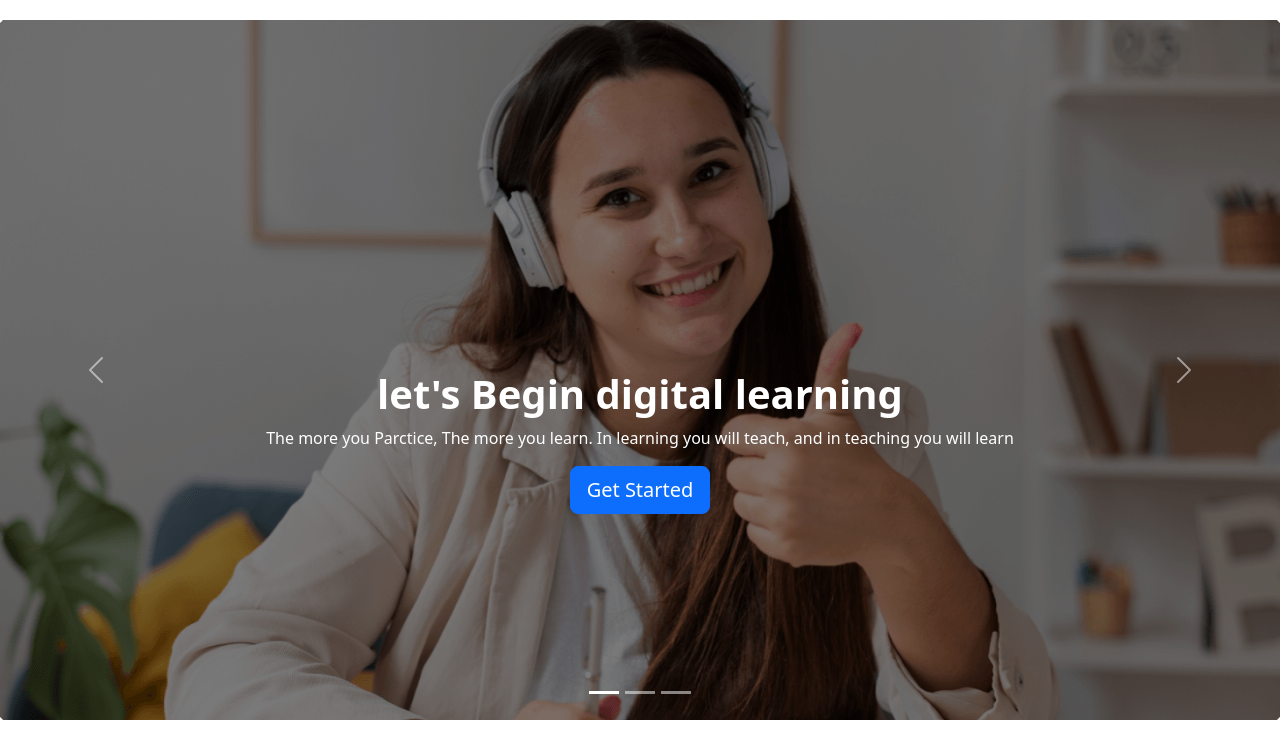
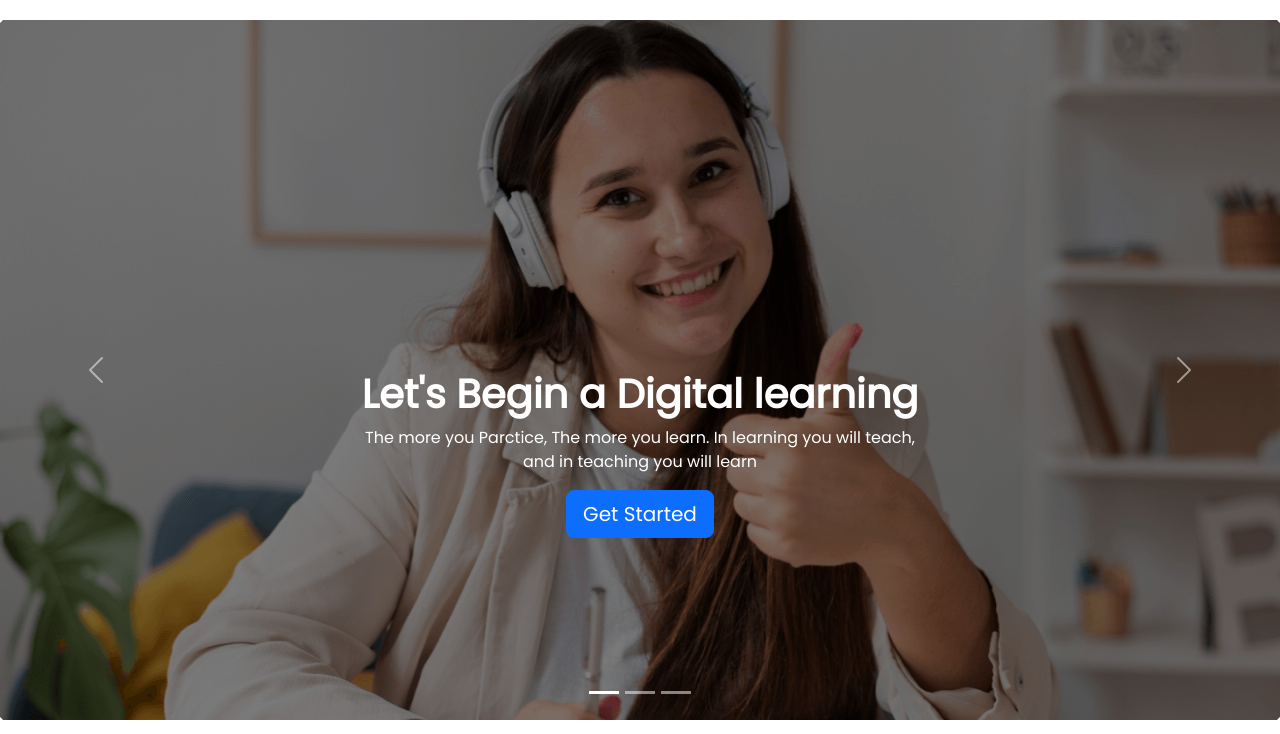
Before and after one commit to kobir0/Edu-Zone-Assignment-3, a plain HTML site: page index.html in a window 1280 px wide. Shown: the part 66-800 px from the top of the page. Drawn offline with nearby package versions, Linux system fonts and the light colour scheme.

Commit message:
Entire-web-correction

```diff
--- a/index.html
+++ b/index.html
@@ -9,6 +9,9 @@
     <link href="https://cdn.jsdelivr.net/npm/bootstrap@5.2.0/dist/css/bootstrap.min.css" rel="stylesheet"
         integrity="sha384-gH2yIJqKdNHPEq0n4Mqa/HGKIhSkIHeL5AyhkYV8i59U5AR6csBvApHHNl/vI1Bx" crossorigin="anonymous">
     <link rel="stylesheet" href="style.css">
+    <link rel="preconnect" href="https://fonts.googleapis.com">
+    <link rel="preconnect" href="https://fonts.gstatic.com" crossorigin>
+    <link href="https://fonts.googleapis.com/css2?family=Poppins&display=swap" rel="stylesheet">
 
 
 </head>
@@ -75,10 +78,10 @@
                             class="carousel-caption d-flex flex-column justify-content-center align-items-center h-50 d-md-block  ">
 
                             <div>
-                                <h1 class="fw-bold">let's Begin digital learning</h1>
+                                <h1 class="fw-bold">Let's Begin a Digital learning</h1>
                                 <p>
                                     The more you Parctice,
-                                    The more you learn. In learning you will teach, and in teaching you will learn
+                                    The more you learn. In learning you will teach, <br> and in teaching you will learn
                                 </p>
                                 <Button class="btn btn-primary btn-lg">Get Started</Button>
                             </div>
@@ -90,10 +93,10 @@
                         <div
                             class="carousel-caption  d-md-block  d-flex flex-column justify-content-center align-items-center h-50 ">
                             <div>
-                                <h1 class="fw-bold">let's Begin digital learning</h1>
+                                <h1 class="fw-bold">Let's Begin a Digital learning</h1>
                                 <p>
                                     The more you Parctice,
-                                    The more you learn. In learning you will teach, and in teaching you will learn
+                                    The more you learn. In learning you will teach, <br> and in teaching you will learn
                                 </p>
                                 <Button class="btn btn-primary btn-lg">Get Started</Button>
                             </div>
@@ -105,10 +108,10 @@
                         <div
                             class="carousel-caption  d-md-block  d-flex flex-column justify-content-center align-items-center h-50 ">
                             <div>
-                                <h1 class="fw-bold">let's Begin digital learning</h1>
+                                <h1 class="fw-bold">Let's Begin a Digital learning</h1>
                                 <p>
                                     The more you Parctice,
-                                    The more you learn. In learning you will teach, and in teaching you will learn
+                                    The more you learn. In learning you will teach, <br> and in teaching you will learn
                                 </p>
                                 <Button class="btn btn-primary btn-lg">Get Started</Button>
                             </div>
@@ -499,7 +502,7 @@
         <!-- Footer----------------------
         ------------------------------------ -->
         <Section class="mt-4 py-5 bg-dark ">
-            <div class="container text-light ">
+            <div class="container text-light " style="font-size:smaller ;">
 
                 <h1 class="text-center">
                     Edu-Zone
@@ -509,12 +512,10 @@
                     Rajshahi.
                 </p>
 
-                <ul class="text-light text-center list-style-none justify-content-center d-lg-flex list-unstyled">
-                    <li>Privacy Policy</li>
-                    <span class="px-1">|</span>
-                    <li> Term and conditions</li>
-
-                </ul>
+                <div class="text-center ">
+                    <a class="text-light text-decoration-none" href="">Privacy Policy</a> <span>|</span>
+                    <a class="text-light text-decoration-none" href="">Trems and Conditions</a>
+                </div>
                 <br>
                 <h2 class="text-center">Social Links</h2>
                 <div class="text-center ">
--- a/style.css
+++ b/style.css
@@ -1,3 +1,7 @@
+body {
+    font-family: 'Poppins', sans-serif;
+}
+
 .Image-brightness {
     filter: brightness(50%);
 }
```
